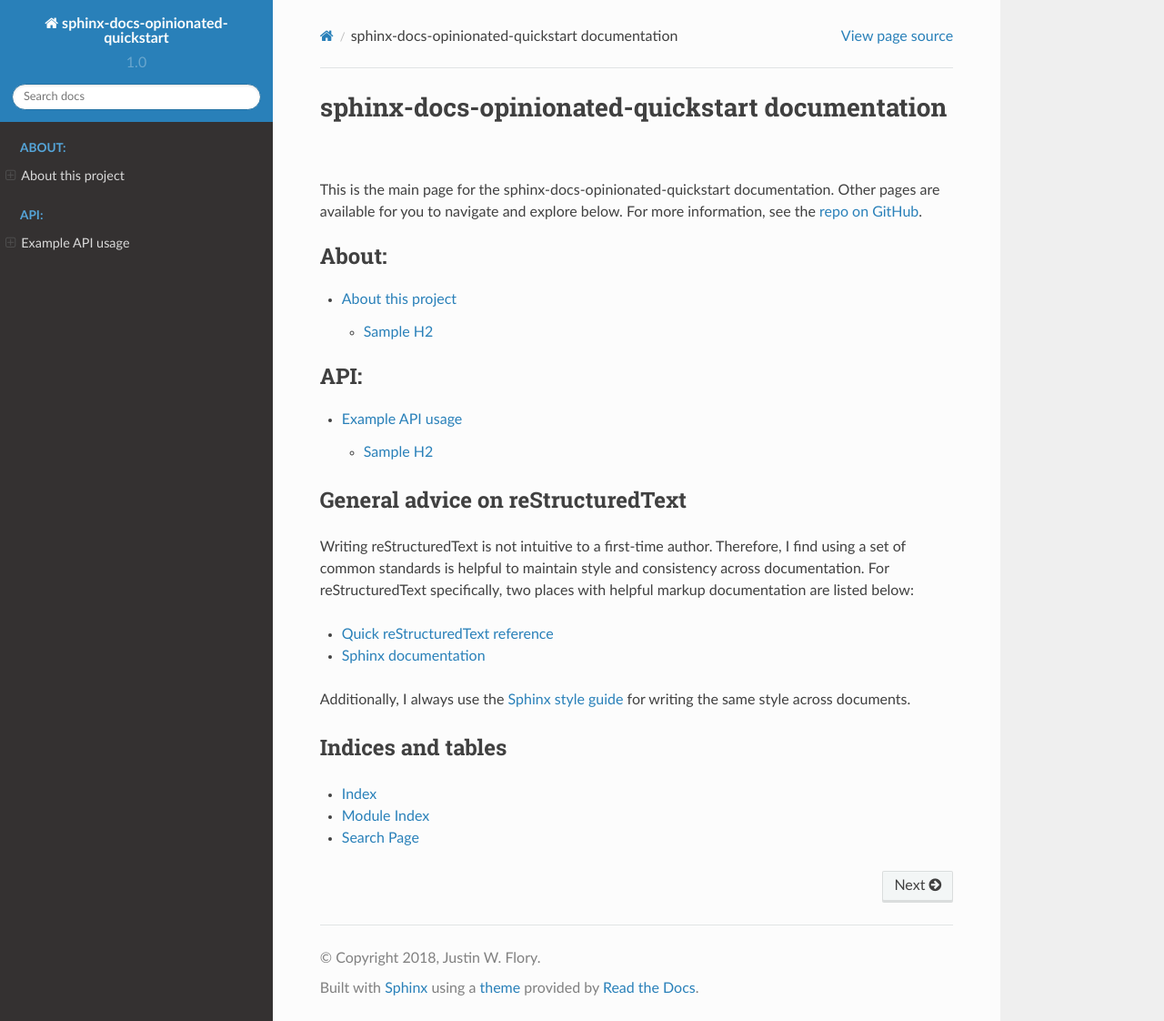
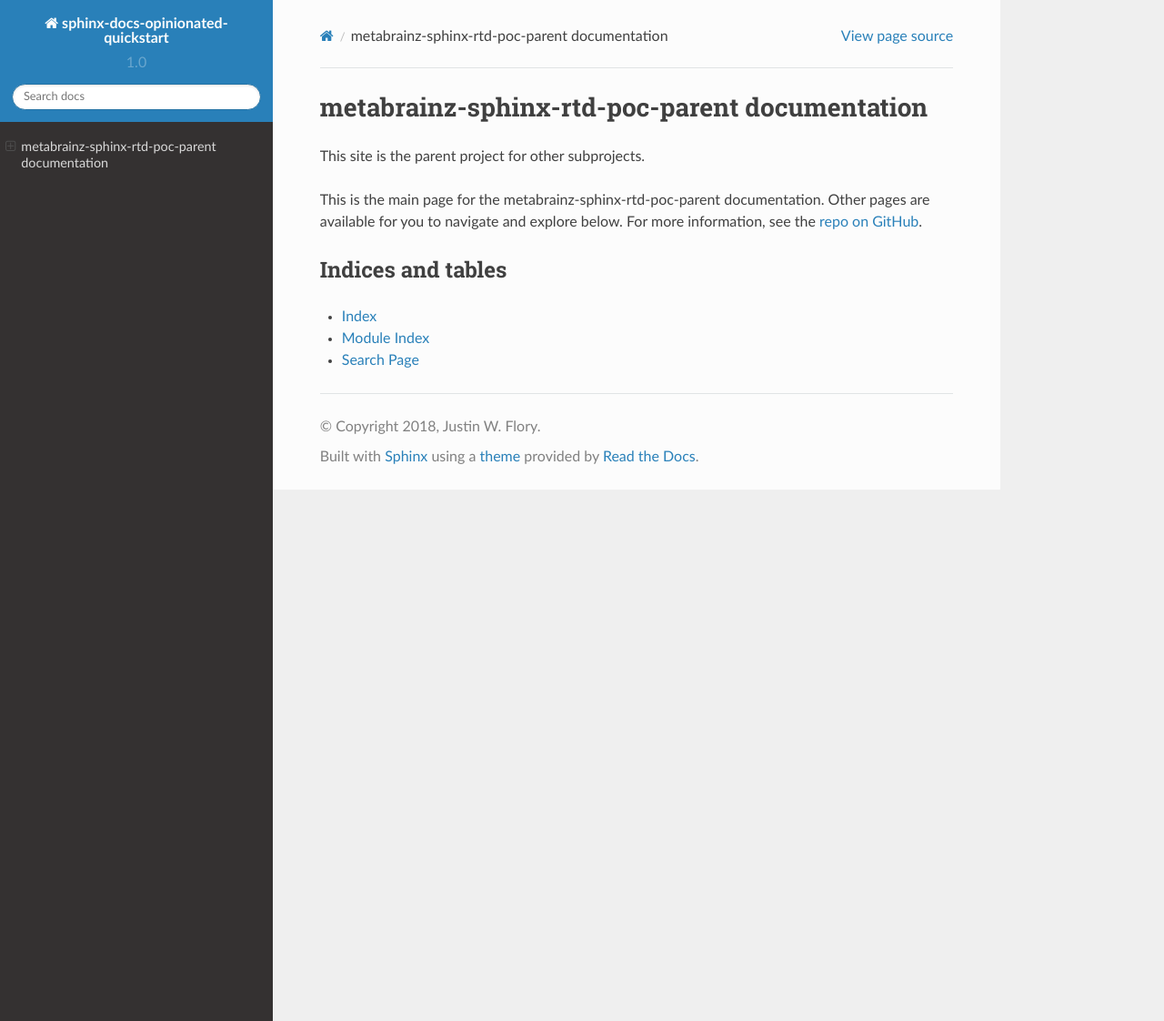
Before and after one commit to jwflory/metabrainz-sphinx-rtd-poc-parent, a Sphinx documentation site: the page built from docs/index.rst, in a window 1280 px wide and 1122 px high. Shown: the whole window at 91% size. Built offline with Sphinx 7.4.7 and the Read the Docs theme 2.0.0, drawn with Linux system fonts in a browser that asks for light colours; formulas are drawn with MathJax 3.

Commit message:
Set up Sphinx docs build env for POC
Signed-off-by: Justin W. Flory <git@jwf.io>

```diff
--- a/docs/index.rst
+++ b/docs/index.rst
@@ -1,45 +1,12 @@
-.. sphinx-docs-opinionated-quickstart documentation master file, created by
-   sphinx-quickstart on Mon Nov  5 13:02:02 2018.
-   You can adapt this file completely to your liking, but it should at least
-   contain the root `toctree` directive.
+#########################################
+metabrainz-sphinx-rtd-poc-parent documentation
+#########################################
 
-################################################
-sphinx-docs-opinionated-quickstart documentation
-################################################
+This site is the parent project for other subprojects.
 
-This is the main page for the sphinx-docs-opinionated-quickstart documentation.
+This is the main page for the metabrainz-sphinx-rtd-poc-parent documentation.
 Other pages are available for you to navigate and explore below.
 For more information, see the `repo on GitHub <https://github.com/jwflory/sphinx-docs-opinionated-quickstart>`_.
-
-.. toctree::
-    :maxdepth: 2
-    :name: about
-    :caption: About:
-    :glob:
-
-    about/*
-
-.. toctree::
-    :maxdepth: 2
-    :name: api
-    :caption: API:
-    :glob:
-
-    api/*
-
-
-**********************************
-General advice on reStructuredText
-**********************************
-
-Writing reStructuredText is not intuitive to a first-time author.
-Therefore, I find using a set of common standards is helpful to maintain style and consistency across documentation.
-For reStructuredText specifically, two places with helpful markup documentation are listed below:
-
-* `Quick reStructuredText reference <http://docutils.sourceforge.net/docs/user/rst/quickref.html>`_
-* `Sphinx documentation <https://media.readthedocs.org/pdf/sphinx/stable/sphinx.pdf>`_
-
-Additionally, I always use the `Sphinx style guide <https://documentation-style-guide-sphinx.readthedocs.io/>`_ for writing the same style across documents.
 
 
 ******************
```
Also changed, not shown: docs/about/about-project.rst (deleted, +0 -28 lines), docs/api/example-api-usage.rst (deleted, +0 -28 lines).
